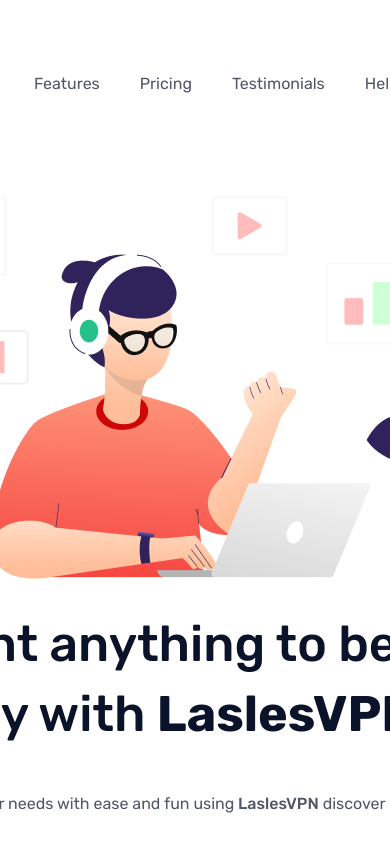
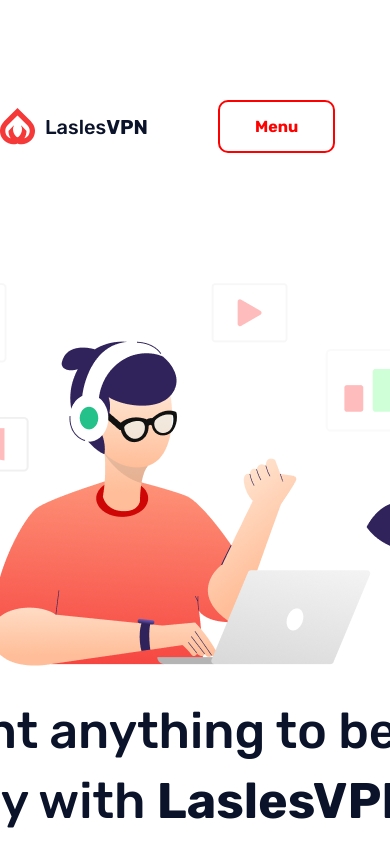
Before and after one commit to letanhai98/learning-landingpage, a React (Create React App) app: page / in a window 390 px wide. Shown: the top 844 px of the page. Built offline with nearby package versions, Linux system fonts and the light colour scheme.

Commit message:
fix responsive-v2

```diff
--- a/src/App.scss
+++ b/src/App.scss
@@ -44,6 +44,13 @@
       justify-content: space-between;
       gap: 150px;
 
+      @media screen and (max-width: 1280px) {
+        width: 100%;
+        display: flex;
+        align-items: center;
+        gap: 20px;
+      }
+
       .header-icon {
         display: flex;
         flex-direction: row;
@@ -68,6 +75,10 @@
         justify-content: center;
         align-items: center;
         gap: 40px;
+        @media screen and (max-width: 1280px) {
+          width: 100%;
+          display: none;
+        }
 
         .menu-item {
           list-style: none;
@@ -78,6 +89,31 @@
             font-size: 16px;
             font-style: normal;
             font-weight: 400;
+          }
+        }
+      }
+
+      .header-icon-menu {
+        display: none;
+        margin: 50px;
+        @media screen and (max-width: 1280px) {
+          display: block;
+        }
+
+        .img-menu {
+          text-decoration: none;
+          display: flex;
+          justify-content: center;
+          align-items: center;
+          color: red;
+          padding: 15px 35px;
+          border-radius: 10px;
+          border: 2px solid red;
+          font-weight: 700;
+          &:hover {
+            background-color: $text_color3;
+            color: #ddd;
+            box-shadow: 0 13px 45px 0 $box_shadow_color;
           }
         }
       }
@@ -230,6 +266,12 @@
       border-radius: 10px;
       box-shadow: 0 24px 112px 0 $box_shadow_color1;
       background: $text_color4;
+
+      @media screen and (max-width: 1280px) {
+        width: 100%;
+        display: flex;
+        align-items: center;
+      }
 
       .intro-item {
         display: flex;
@@ -420,6 +462,12 @@
           display: flex;
           flex-direction: column;
           align-items: center;
+          @media screen and (max-width: 1280px) {
+            width: 60%;
+            display: flex;
+            flex-direction: column;
+            align-items: center;
+          }
 
           &:hover {
             border: 2px solid $text_color3;
@@ -546,6 +594,11 @@
 
       .network-map {
         text-align: center;
+        @media screen and (max-width: 1280px) {
+          width: 100%;
+          display: flex;
+          align-items: center;
+        }
       }
     }
   }
@@ -627,6 +680,12 @@
           border-radius: 10px;
           border: 2px solid #ddd;
           padding: 30px;
+          @media screen and (max-width: 1280px) {
+            width: 60%;
+            display: flex;
+            flex-direction: column;
+            align-items: center;
+          }
 
           &:hover {
             border: 2px solid #f53838;
@@ -814,8 +873,10 @@
         margin-bottom: 67px;
 
         @media screen and (max-width: 1280px) {
+          width: 100%;
           display: flex;
           flex-direction: column;
+          align-items: center;
         }
 
         .footer-content {
@@ -857,6 +918,10 @@
           font-weight: 700;
           line-height: 25px;
 
+          @media screen and (max-width: 1280px) {
+            margin-bottom: 10px;
+          }
+
           &:hover {
             background-color: #fff;
             color: #f53838;
@@ -870,10 +935,43 @@
         justify-content: space-between;
         gap: 230px;
 
+        @media screen and (max-width: 1280px) {
+          width: 100%;
+          display: flex;
+          justify-content: center;
+          flex-direction: column;
+          align-items: center;
+          gap: 50px;
+        }
+
         .contact-se {
           display: flex;
           flex-direction: column;
           justify-content: left;
+
+          @media screen and (max-width: 1280px) {
+            display: flex;
+            align-items: center;
+          }
+          .header-icon {
+            display: flex;
+            flex-direction: row;
+            align-items: center;
+            gap: 10px;
+            @media screen and (max-width: 1280px) {
+              display: flex;
+              align-items: center;
+              justify-content: center;
+              gap: 10px;
+            }
+
+            .vnp123 {
+              font-size: 20px;
+              font-style: normal;
+              font-weight: 700;
+              line-height: normal;
+            }
+          }
 
           .contact-title {
             margin-top: 25px;
@@ -914,12 +1012,21 @@
           justify-content: space-between;
           align-items: center;
           gap: 125px;
+          @media screen and (max-width: 1280px) {
+            display: flex;
+            flex-direction: column;
+            gap: 20px;
+          }
 
           .about-list {
             display: flex;
             flex-direction: column;
             gap: 20px;
             height: 100%;
+            @media screen and (max-width: 1280px) {
+              display: flex;
+              align-items: center;
+            }
 
             .about-title {
               color: #0b132a;
@@ -935,6 +1042,10 @@
               list-style: none;
               gap: 10px;
               cursor: pointer;
+              @media screen and (max-width: 1280px) {
+                display: flex;
+                align-items: center;
+              }
             }
           }
         }
--- a/src/components/Header.js
+++ b/src/components/Header.js
@@ -28,6 +28,11 @@
             );
           })}
         </div>
+        <div className="header-icon-menu">
+          <a href="#" className="img-menu">
+            Menu
+          </a>
+        </div>
         <div className="header-user">
           <a href="#" className="signin">
             Sign In
```
